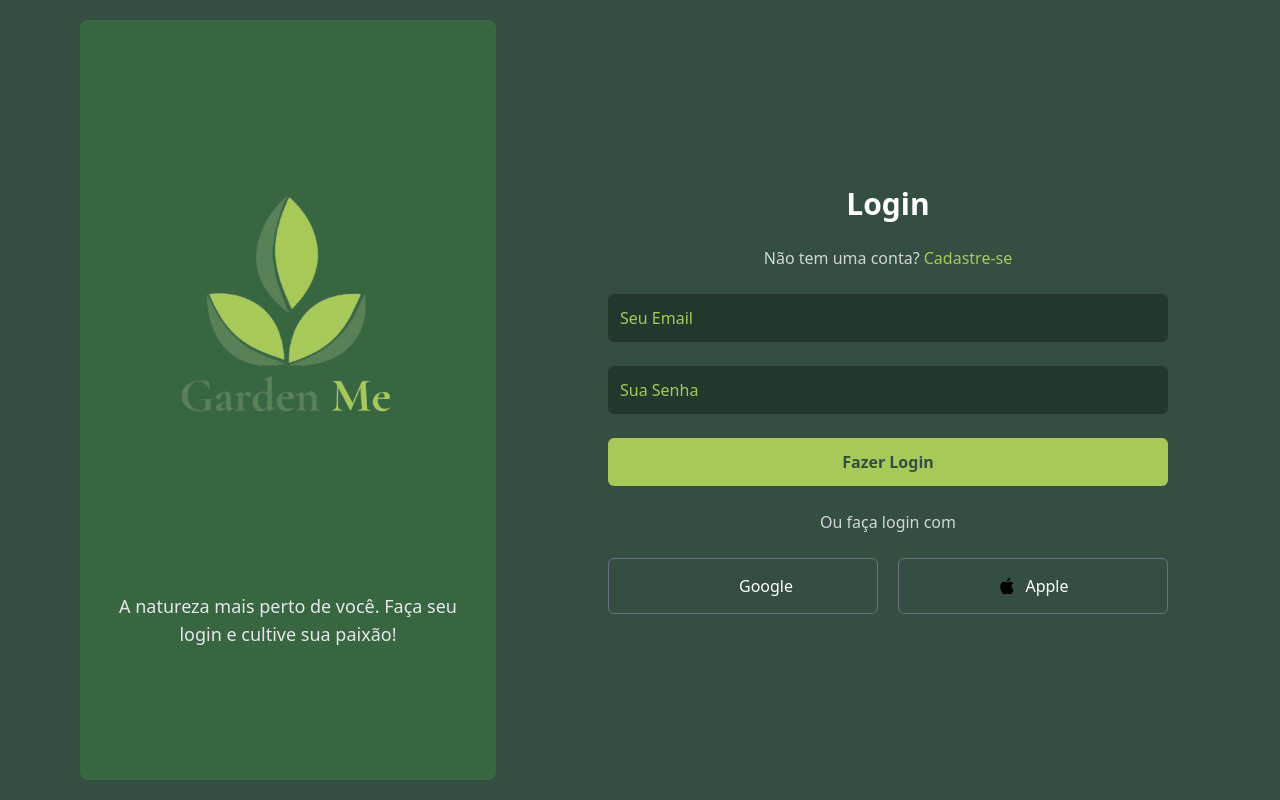
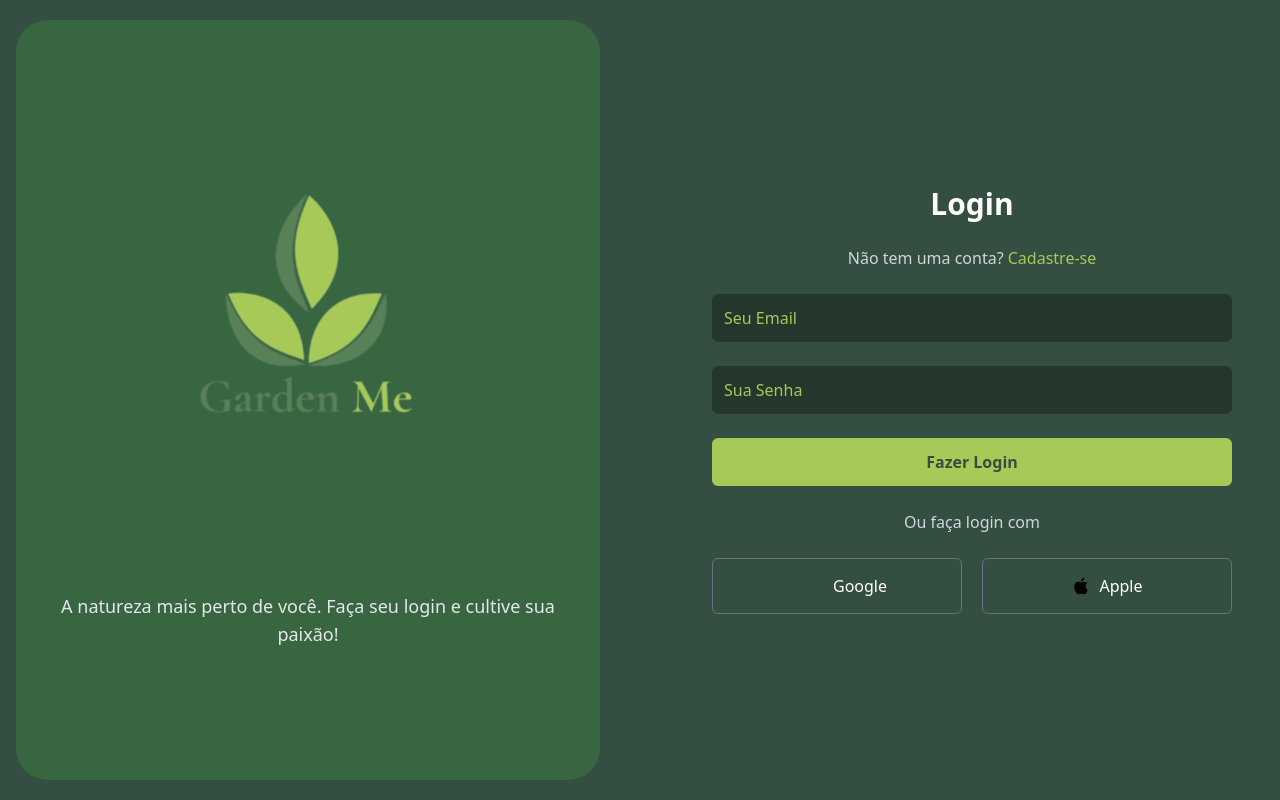
Before and after one commit to standbytheboy/gardenme, a React (Vite) app in the folder frontend/: page /login in a window 1280 px wide. Built offline with nearby package versions, Linux system fonts and the light colour scheme; some icons are missing.

Commit message:
enhancing style of login page

```diff
--- a/frontend/src/pages/LoginPage.tsx
+++ b/frontend/src/pages/LoginPage.tsx
@@ -35,7 +35,7 @@ const LoginPage: React.FC = () => {
     <div className="min-h-screen flex items-center justify-center bg-[#344E41] p-4 w-[100vw]">
       <div className="flex flex-col justify-center md:flex-row w-full bg-[#344E41] rounded-lg overflow-hidden h-[95vh]">
         {/* Lado Esquerdo - Logo e Mensagem */}
-        <div className="bg-[#386641] md:w-1/3 flex flex-col items-center justify-center p-8 text-center h-full mr-[5rem] rounded-lg">
+        <div className="bg-[#386641] md:w-1/2 flex flex-col items-center justify-center p-8 text-center h-full mr-[5rem] rounded-4xl">
           <img
             src={gardenMeLogo}
             alt="Garden Me Logo"
```
